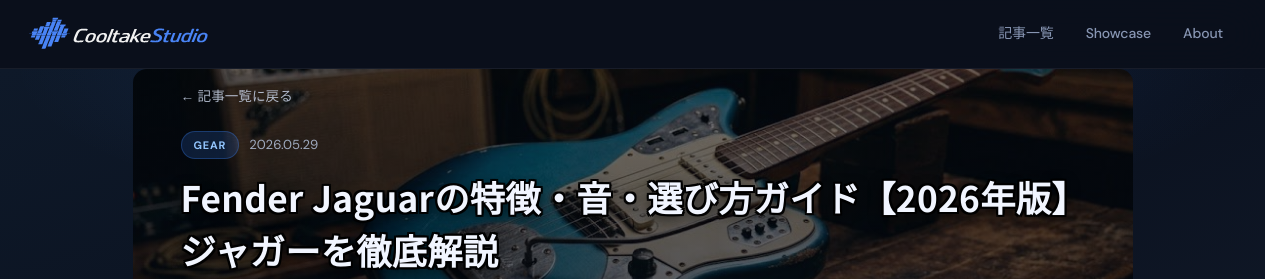
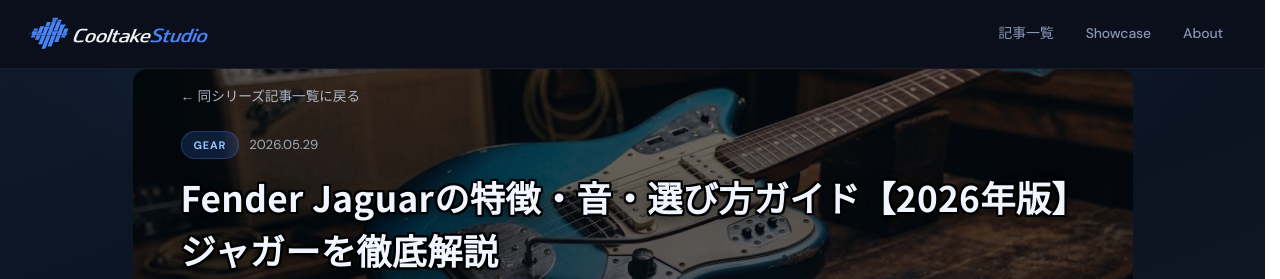
Before and after one commit to cooltake/cooltake-staging, a Jekyll site: the page built from _posts/2026-05-29-fender-jaguar-guide.md, in a window 1280 px wide and 900 px high. Shown: the top 279 px of the window. Built offline with Jekyll 4.4.1, drawn with Linux system fonts in a browser that asks for light colours; some web fonts are replaced.

Commit message:
Mobile: SVG scroll, CTA 1col, back-link fix for jazzmaster/jaguar/stingray

```diff
--- a/_layouts/post.html
+++ b/_layouts/post.html
@@ -190,7 +190,7 @@
       <a href="/series-list.html?series=japan-music-series" class="back-link">&larr; 同シリーズ記事一覧に戻る</a>
       {% elsif page.url contains 'chord-progression' %}
       <a href="/series-list.html?series=chord-progression" class="back-link">&larr; 同シリーズ記事一覧に戻る</a>
-      {% elsif page.url contains 'les-paul' or page.url contains 'stratocaster' or page.url contains 'telecaster' or page.url contains 'jazz-bass' or page.url contains 'precision-bass' or page.url contains 'pickup-guide' %}
+      {% elsif page.url contains 'les-paul' or page.url contains 'stratocaster' or page.url contains 'telecaster' or page.url contains 'jazz-bass' or page.url contains 'precision-bass' or page.url contains 'pickup-guide' or page.url contains 'jazzmaster' or page.url contains 'jaguar' or page.url contains 'stingray' %}
       <a href="/series-list.html?series=instrument-guide" class="back-link">&larr; 同シリーズ記事一覧に戻る</a>
       {% elsif page.url contains 'guitar-guide' or page.url contains 'bass-guide' or page.url contains 'drum-guide' or page.url contains 'digital-piano' or page.url contains 'band-guide' or page.url contains 'vocal-recording' or page.url contains 'guitar-effects' %}
       <a href="/series-list.html?series=instruments" class="back-link">&larr; 同シリーズ記事一覧に戻る</a>
```
